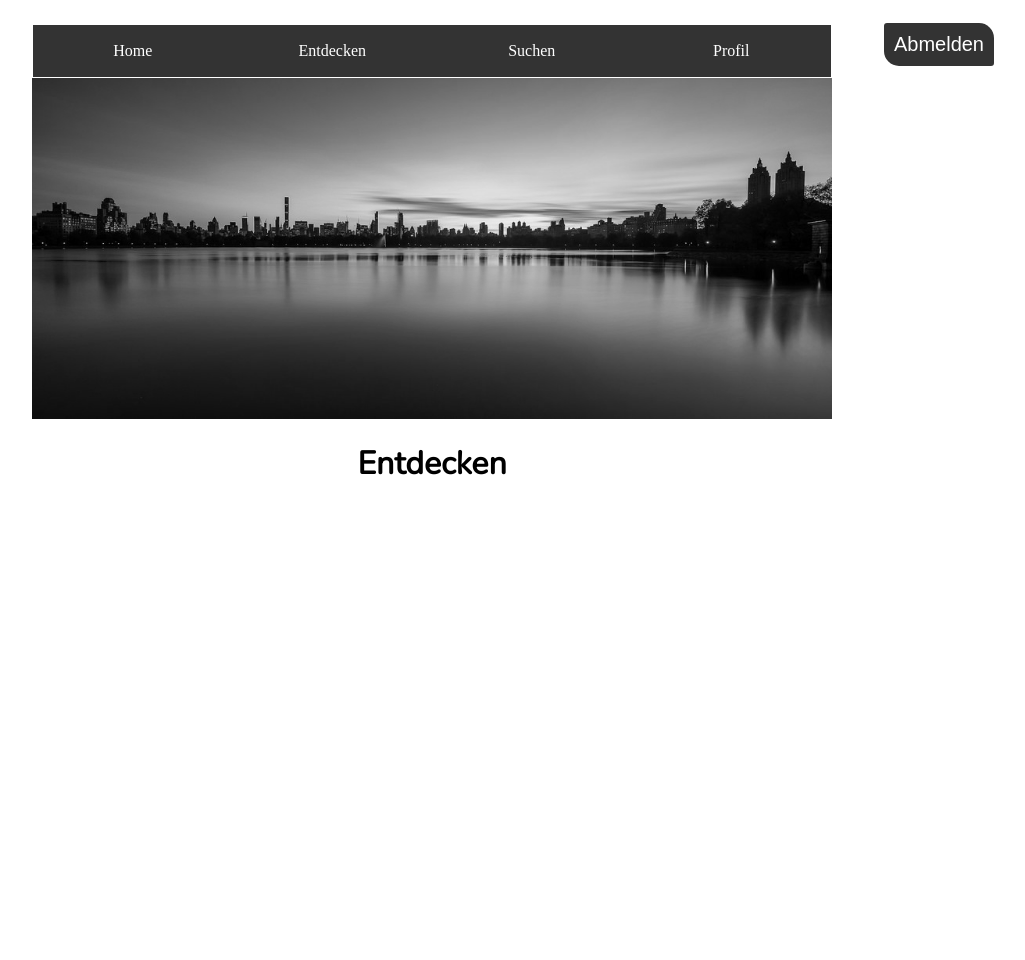
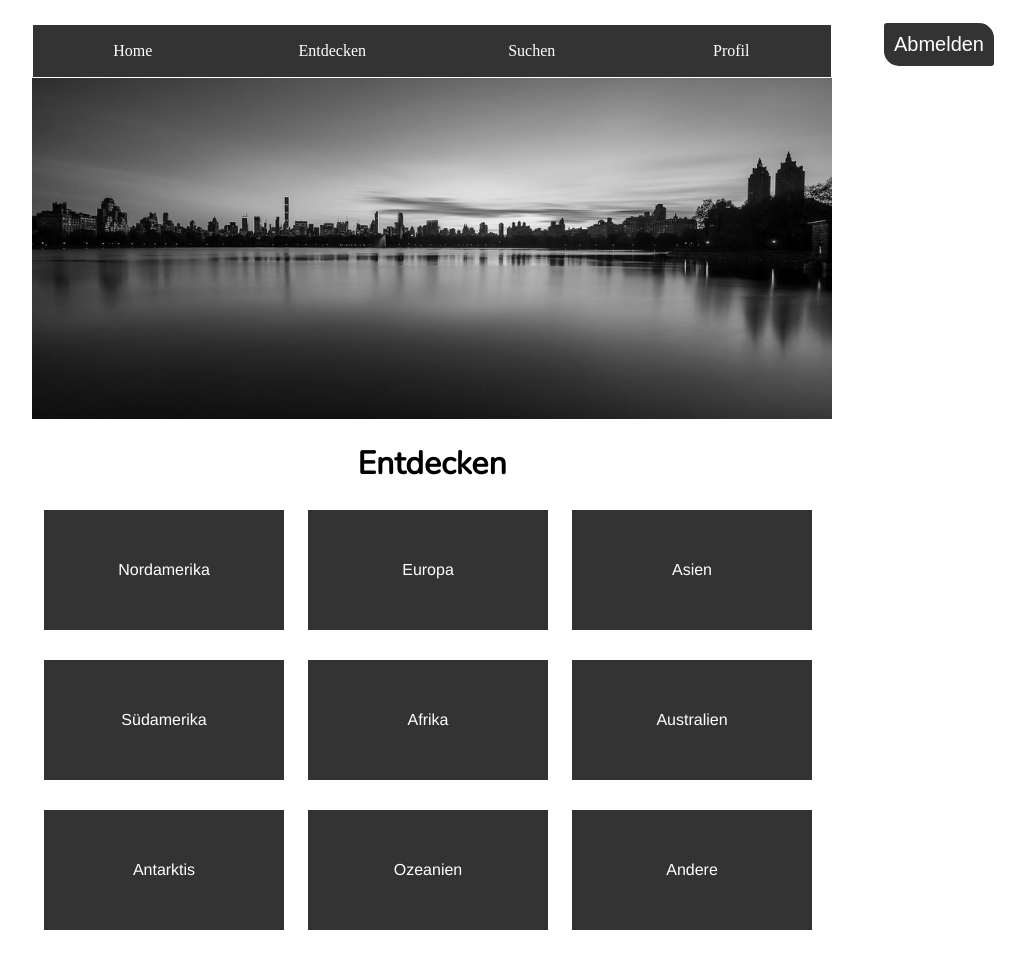
Before and after one commit to LalaKala83/307, a PHP site: page /experience/experience/ in a window 1280 px wide. Shown: the whole page, without its empty margins (208-1233 px from the left). Before the commit the page ends 475 px from the top, so only its background shows below. Run offline with PHP 8.4, Linux system fonts and the light colour scheme; the visitor is signed in with stand-in values (Sample User, id 1).

Commit message:
experience - html/css

```diff
--- a/public/css/style.css
+++ b/public/css/style.css
@@ -181,21 +181,73 @@ a {
     p {
         font-size: 10px;
     }
+
+    #p {
+        font-size: 16px;
+    }
+
     #content {
         background: #FFF;
         min-height: 288px;
         padding: 1px;
     }
+}
 
 #containerProfilepicture {
     border:1px solid black;
+    margin-left: 70px;
     height: 140px;
     width: 140px;
+    display: inline-block;
+    float: left;
 }
 
-    #textProfilepicture {
+.textProfilepicture {
     text-align: center;
     margin-top: 40px;
     margin-bottom: 40px;
 }
+
+#usernameAndPassword {
+    float: left;
+    margin-left: 70px;
+    height: 120px;
+    width: 150px;
 }
+
+#buttonChangePassword {
+    color: white;
+    background: #333;
+    border-style: none;
+    padding: 6px;
+}
+
+#buttonChangePassword:hover {
+    background: black;
+}
+
+.divExperience {
+    float: left;
+    background: #333;
+    width: 30%;
+    height: 120px;
+    text-align: center;
+    margin-left: 1.5%;
+    margin-right: 1.5%;
+    margin-bottom: 30px;
+}
+
+.divExperience:hover {
+    background: black;
+}
+
+.divExperienceText {
+    color: white;
+}
+
+.buttonsExperience {
+    width: 100%;
+    height: 100%;
+    background: transparent;
+    border-style: none;
+}
--- a/view/experience.php
+++ b/view/experience.php
@@ -3,4 +3,49 @@
 </div>
 <div id="body">
     <h1><?= $title ?></h1>
+    <div class="divExperience">
+        <button class="buttonsExperience">
+        <p class="divExperienceText">Nordamerika</p>
+        </button>
+    </div>
+    <div class="divExperience">
+        <button class="buttonsExperience">
+        <p class="divExperienceText">Europa</p>
+        </button>
+    </div>
+    <div class="divExperience">
+        <button class="buttonsExperience">
+        <p class="divExperienceText">Asien</p>
+        </button>
+    </div>
+    <div class="divExperience">
+        <button class="buttonsExperience">
+        <p class="divExperienceText">Südamerika</p>
+        </button>
+    </div>
+    <div class="divExperience">
+        <button class="buttonsExperience">
+        <p class="divExperienceText">Afrika</p>
+        </button>
+    </div>
+    <div class="divExperience">
+        <button class="buttonsExperience">
+        <p class="divExperienceText">Australien</p>
+        </button>
+    </div>
+    <div class="divExperience">
+        <button class="buttonsExperience">
+        <p class="divExperienceText">Antarktis</p>
+        </button>
+    </div>
+    <div class="divExperience">
+        <button class="buttonsExperience">
+        <p class="divExperienceText">Ozeanien</p>
+        </button>
+    </div>
+    <div class="divExperience">
+        <button class="buttonsExperience">
+        <p class="divExperienceText">Andere</p>
+        </button>
+    </div>
 </div>
--- a/view/profile.php
+++ b/view/profile.php
@@ -4,6 +4,10 @@
 <div id="body">
     <h1><?= $title ?></h1>
     <div id="containerProfilepicture">
-        <p id="textProfilepicture">Profilbild hinzufügen</p>
+        <p class="textProfilepicture" id="p">Profilbild hinzufügen</p>
+    </div>
+    <div id="usernameAndPassword">
+        <h2>Benutzername</h2>
+        <button id="buttonChangePassword">Passwort ändern</button>
     </div>
 </div>
```
Lines whose indentation alone changed are shown as unchanged.
